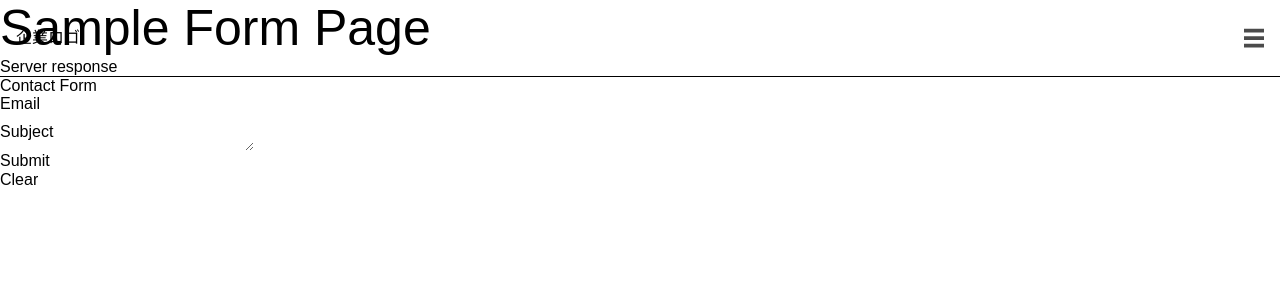
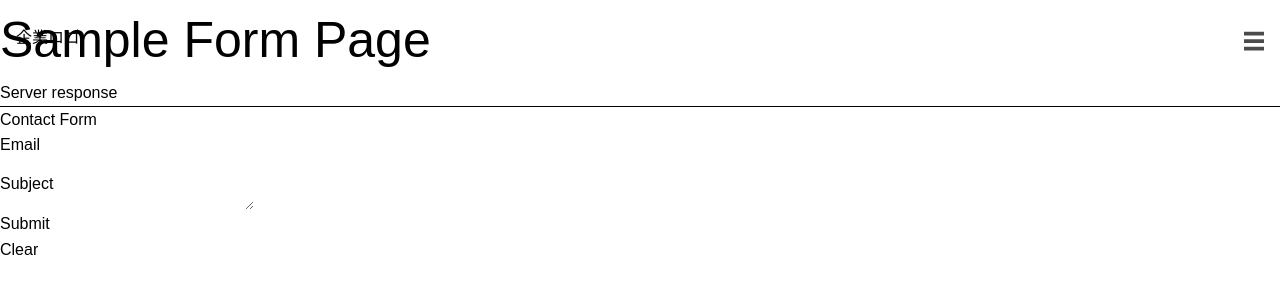
Before and after one commit to shunshimono/riot-compnay-hp, a Gatsby site: page /from in a window 1280 px wide. Built offline with nearby package versions, Linux system fonts and the light colour scheme; Gatsby itself is replaced by a stand-in of ours.

```diff
--- a/src/components/css/global.css
+++ b/src/components/css/global.css
@@ -1,5 +1,6 @@
 html {
   font-size: 62.5%;
+  line-height: 1.6;
 }
 
 body {
--- a/src/components/layout/header/index.tsx
+++ b/src/components/layout/header/index.tsx
@@ -55,17 +55,17 @@
           {openMenu ? <OpendMenu /> : <ClosedMenu />}
         </HamburgerMenu>
         <MenuLink openMenu={openMenu}>
-          <nav>
+          <ul>
             {links.map(v => {
               return (
-                <li>
+                <Links>
                   <Link to={v.to} aria-label={v.label}>
                     {v.displayValue}
                   </Link>
-                </li>
+                </Links>
               )
             })}
-          </nav>
+          </ul>
         </MenuLink>
       </Wrapper>
     </NaviHeader>
@@ -76,6 +76,7 @@
   height: 76px;
   width: 100%;
   position: sticky;
+  z-index: 100;
   top: 0;
   left: 0;
   margin-bottom: -76px;
@@ -88,11 +89,11 @@
   align-items: center;
   height: 100%;
   padding: 0 1.6rem;
-  transition: all 0.25s;
   ${({ openMenu }) =>
     openMenu &&
     css`
-      background: red;
+      background: blue;
+      border-bottom: 1px solid yellow;
     `}
 `
 
@@ -104,7 +105,7 @@
   }
 `
 
-const MenuLink = styled.div<{ openMenu: boolean }>`
+const MenuLink = styled.nav<{ openMenu: boolean }>`
   position: absolute;
   top: 76px;
   background: blue;
@@ -112,7 +113,7 @@
   left: 0;
   visibility: hidden;
   opacity: 0;
-  transition: opacity 0.5s;
+  transition: opacity 0.25s;
   ${({ openMenu }) =>
     openMenu &&
     css`
@@ -120,3 +121,11 @@
       opacity: 1;
     `}
 `
+
+const Links = styled.li`
+  height: 60px;
+  display: flex;
+  align-items: center;
+  justify-content: center;
+  border-bottom: 1px solid yellow;
+`
```
Also changed, not shown: src/components/top/index.tsx (added, +17 -0 lines), src/pages/index.tsx (+2 -38 lines), 1 other file.
